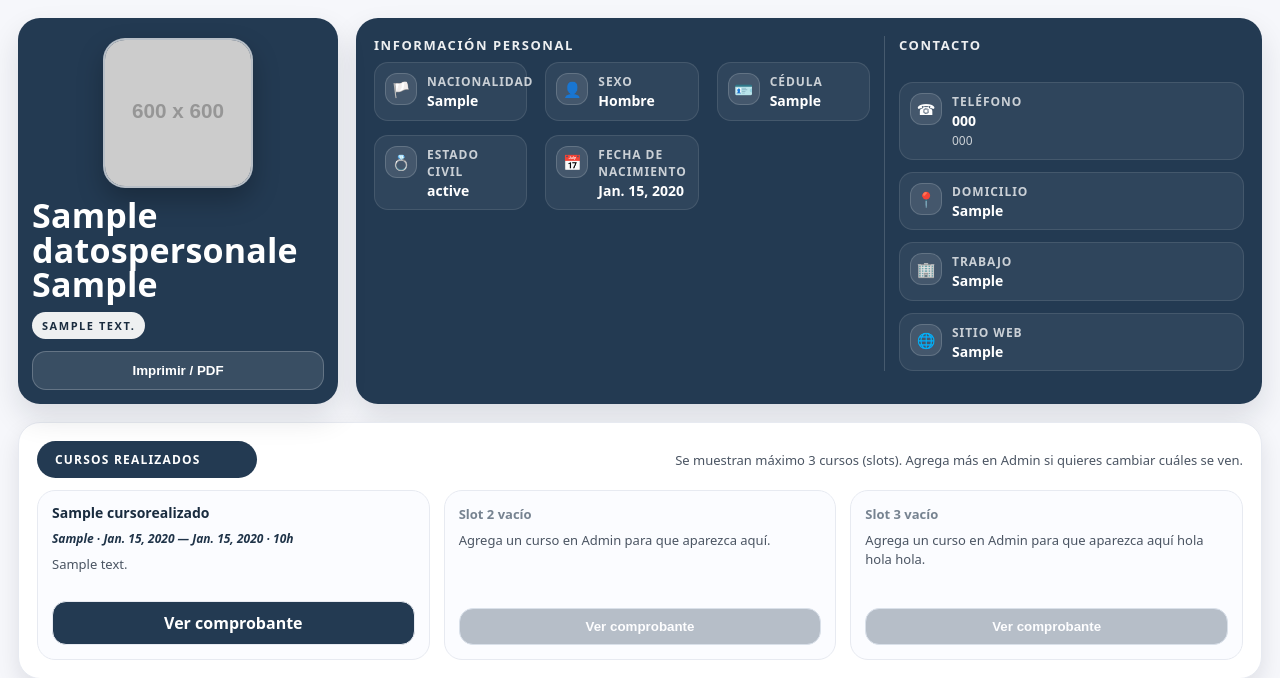
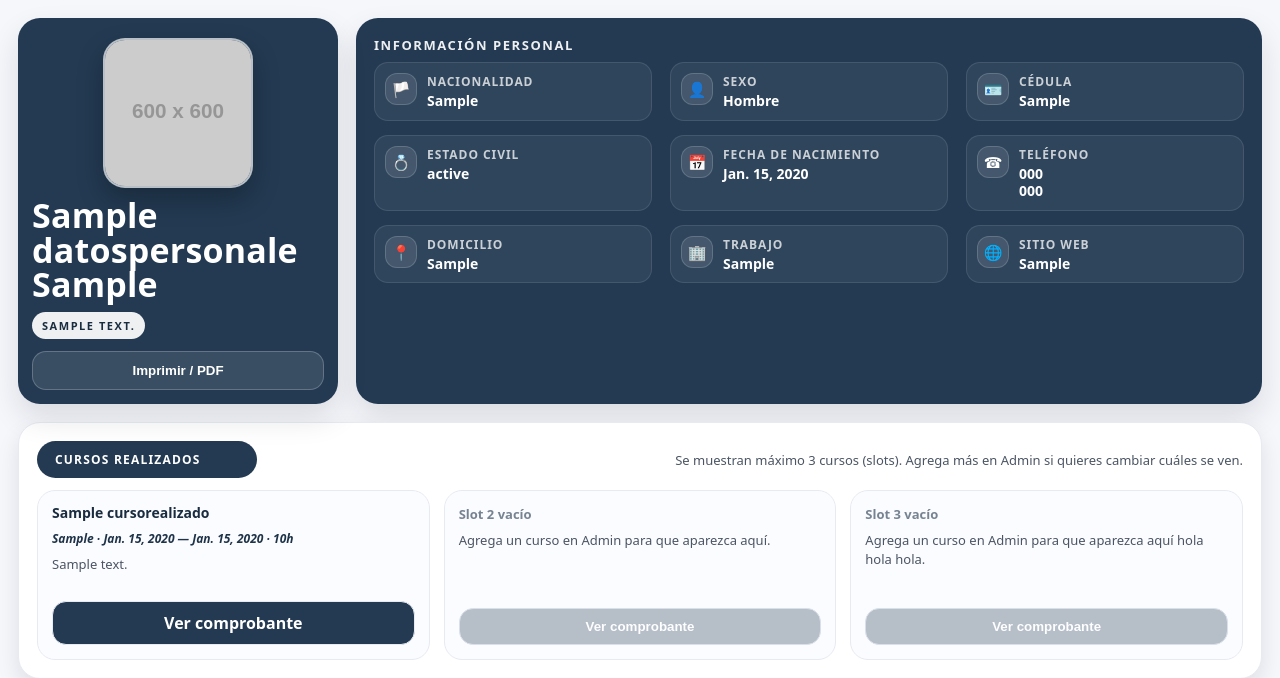
Before and after one commit to ANTHOX12/Proyectobasededatos, a Django app: page / in a window 1280 px wide. Shown: the top 678 px of the page. Run offline with Django 5.2, Linux system fonts and the light colour scheme; tables that the repository leaves empty hold one stand-in row (values such as "Sample post"); grey boxes labelled with a size stand in for pictures from a placeholder-image service; some libraries are stand-ins or nearby versions.

Commit message:
cambiosdepersonal221

```diff
--- a/tasks/templates/home.html
+++ b/tasks/templates/home.html
@@ -151,18 +151,16 @@
 .btn:hover{ transform: translateY(-1px); background: rgba(255,255,255,.14); }
 
 /* Panel azul grande */
+/* Panel azul grande (FULL WIDTH, sin columna derecha) */
 .panel{
   background: var(--navy);
   border-radius: var(--radius);
   box-shadow: var(--shadow);
-  padding: 18px;                 /* ↓ menos padding = menos espacio vacío */
+  padding: 18px;
   color: #fff;
 
-  display:grid;
-  grid-template-columns: 1fr 360px;
-  gap: 14px;                      /* ↓ menos separación entre columnas */
-  align-items:start;
-
+  /* antes era grid de 2 columnas (1fr 360px) */
+  display: block;
   height: 100%;
 }
 
@@ -447,6 +445,20 @@
 @media (max-width: 700px){
   .facts{ grid-template-columns: 1fr; }
 }
+/* Facts cuando mezclamos info + contacto en el mismo grid */
+.facts--all{
+  grid-template-columns: repeat(4, minmax(0, 1fr));
+}
+
+@media (max-width: 1300px){
+  .facts--all{ grid-template-columns: repeat(3, minmax(0, 1fr)); }
+}
+@media (max-width: 1100px){
+  .facts--all{ grid-template-columns: repeat(2, minmax(0, 1fr)); }
+}
+@media (max-width: 700px){
+  .facts--all{ grid-template-columns: 1fr; }
+}
 
 .fact{
   display: grid;
@@ -585,11 +597,10 @@
 
     <!-- Panel grande -->
 <div class="panel">
-  <!-- COLUMNA IZQUIERDA: INFORMACIÓN PERSONAL -->
-  <div class="p-left">
   <h2>Información personal</h2>
 
-    <div class="facts">
+  <div class="facts facts--all">
+    <!-- INFO PERSONAL -->
     <div class="fact">
       <div class="fico">🏳️</div>
       <div>
@@ -629,49 +640,45 @@
         <div class="fvalue">{{ perfil.fechana_de_nacimiento|default:"-" }}</div>
       </div>
     </div>
+
+    <!-- CONTACTO (SIN TITULO "CONTACTO") -->
+    <div class="fact">
+      <div class="fico">☎</div>
+      <div>
+        <div class="flabel">Teléfono</div>
+        <div class="fvalue">
+          {{ perfil.telefono_convencional|default:"-" }}
+          {% if perfil.telefono_fijo %}<br>{{ perfil.telefono_fijo }}{% endif %}
+        </div>
       </div>
     </div>
 
-  <!-- COLUMNA DERECHA: CONTACTO -->
-  <div class="info-col">
-    <h2>Contacto</h2>
-
-    <div class="contact-facts">
-      <div class="cfact">
-        <div class="cico">☎</div>
+    <div class="fact">
+      <div class="fico">📍</div>
       <div>
-          <div class="clabel">Teléfono</div>
-          <div class="cvalue">{{ perfil.telefono_convencional|default:"-" }}</div>
-          {% if perfil.telefono_fijo %}<div class="csub">{{ perfil.telefono_fijo }}</div>{% endif %}
+        <div class="flabel">Domicilio</div>
+        <div class="fvalue">{{ perfil.direccion_domiciliaria|default:"No registrada" }}</div>
       </div>
     </div>
 
-      <div class="cfact">
-        <div class="cico">📍</div>
+    <div class="fact">
+      <div class="fico">🏢</div>
       <div>
-          <div class="clabel">Domicilio</div>
-          <div class="cvalue">{{ perfil.direccion_domiciliaria|default:"No registrada" }}</div>
+        <div class="flabel">Trabajo</div>
+        <div class="fvalue">{{ perfil.direccion_de_trabajo|default:"No registrada" }}</div>
       </div>
     </div>
 
-      <div class="cfact">
-        <div class="cico">🏢</div>
+    <div class="fact">
+      <div class="fico">🌐</div>
       <div>
-          <div class="clabel">Trabajo</div>
-          <div class="cvalue">{{ perfil.direccion_de_trabajo|default:"No registrada" }}</div>
-        </div>
-      </div>
-
-      <div class="cfact">
-        <div class="cico">🌐</div>
-        <div>
-          <div class="clabel">Sitio web</div>
-          <div class="cvalue">{{ perfil.sitioweb|default:"-" }}</div>
+        <div class="flabel">Sitio web</div>
+        <div class="fvalue">{{ perfil.sitioweb|default:"-" }}</div>
       </div>
     </div>
   </div>
 </div>
-</div>
+
 
 
       <!-- Cursos: 3 slots fijos (lineales) -->
```
Lines whose indentation alone changed are shown as unchanged.
